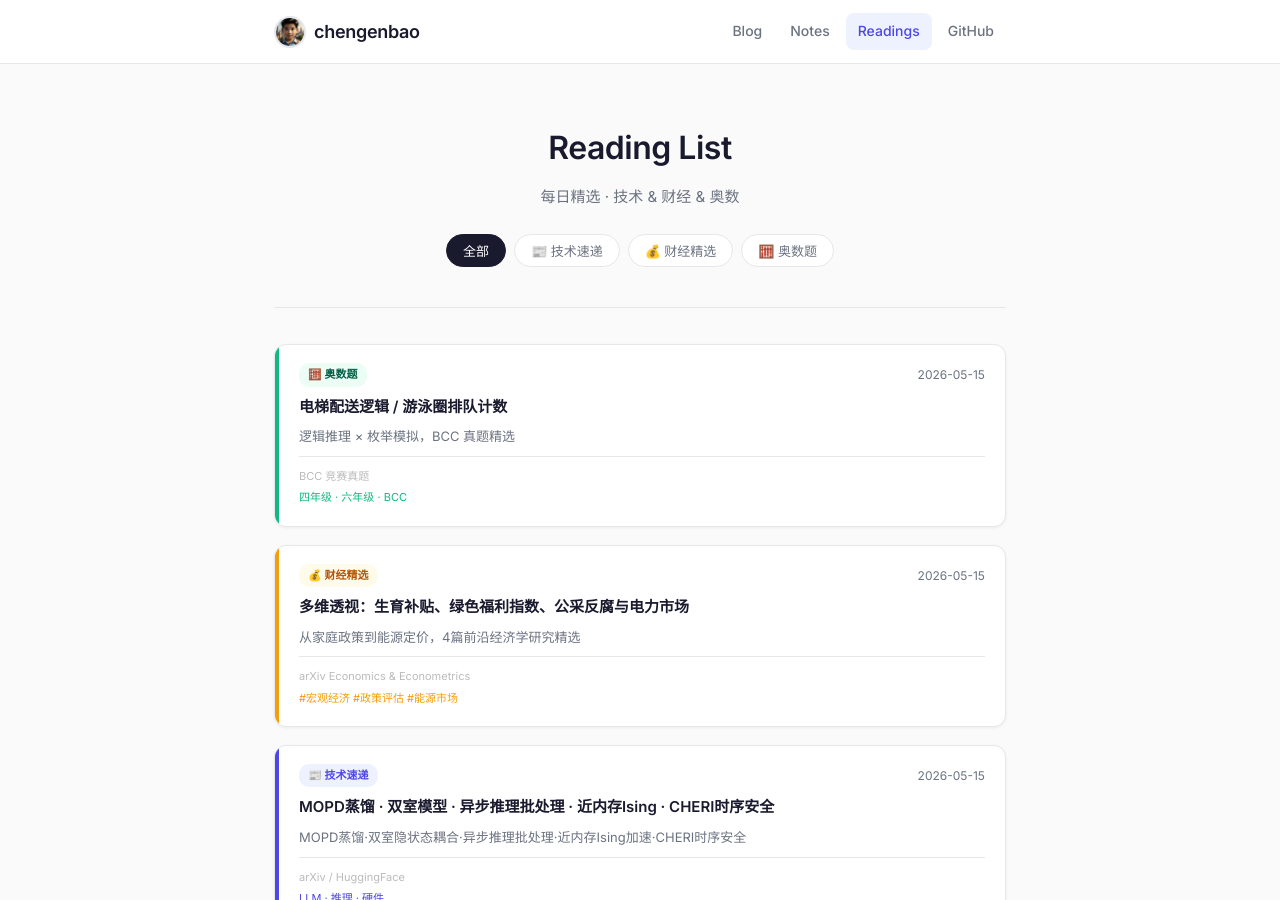
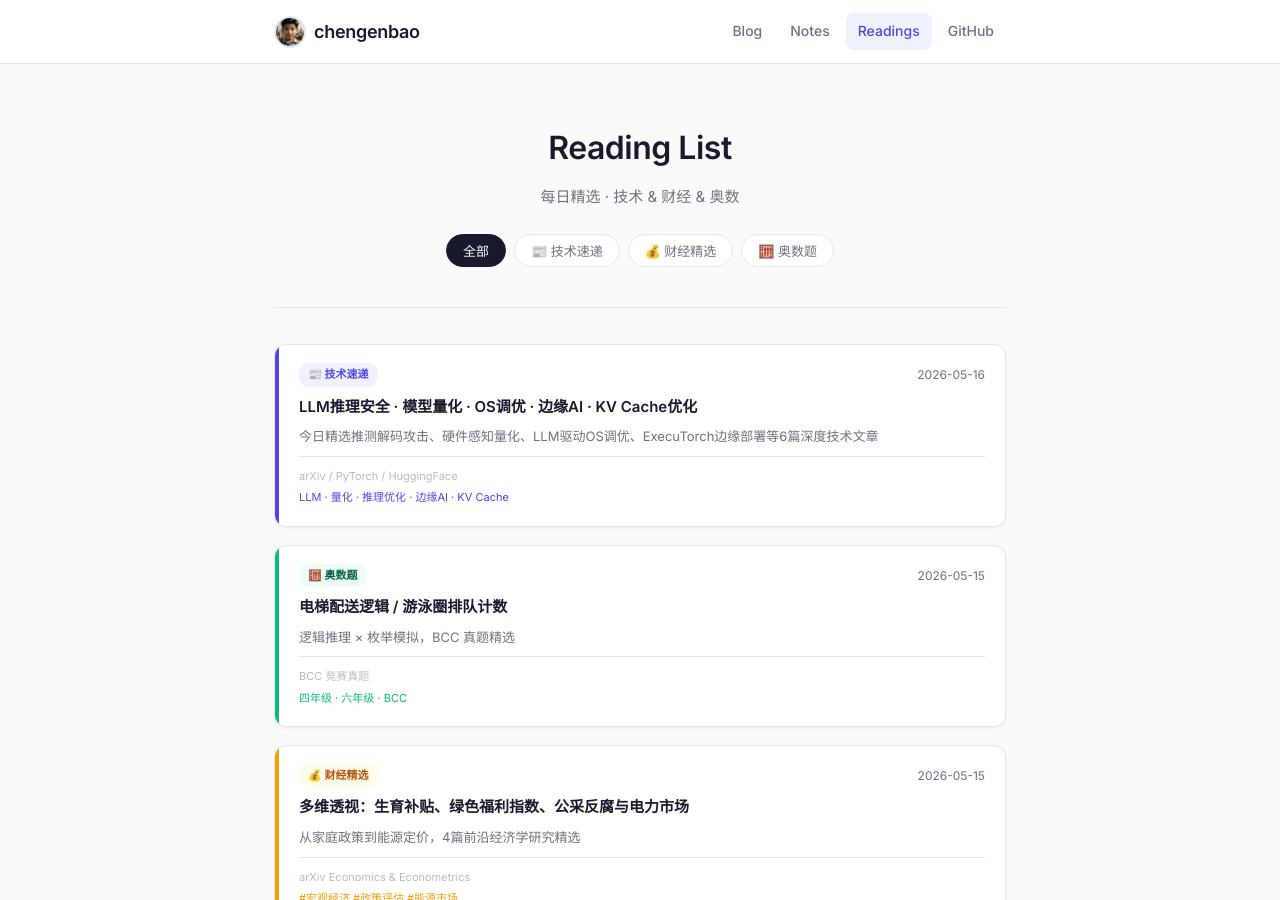
Before and after one commit to chengenbao/chengenbao.github.io, a Jekyll site: the page built from reading-list/index.md, in a window 1280 px wide and 900 px high. Built offline with Jekyll 4.4.1, drawn with Linux system fonts in a browser that asks for light colours.

Commit message:
add tech card 2026-05-16

```diff
--- a/reading-list/index.md
+++ b/reading-list/index.md
@@ -18,6 +18,21 @@
   </div>
 
   <div class="rl-grid">
+<a class="rl-card tech" href="/reading-list/2026-05-16-tech-daily/">
+  <div class="rl-accent"></div>
+  <div class="rl-body">
+    <div class="rl-top">
+      <span class="rl-badge tech">📰 技术速递</span>
+      <time>2026-05-16</time>
+    </div>
+    <h2>LLM推理安全 · 模型量化 · OS调优 · 边缘AI · KV Cache优化</h2>
+    <p>今日精选推测解码攻击、硬件感知量化、LLM驱动OS调优、ExecuTorch边缘部署等6篇深度技术文章</p>
+    <div class="rl-meta">
+      <span class="rl-source">arXiv / PyTorch / HuggingFace</span>
+      <span class="rl-tags">LLM · 量化 · 推理优化 · 边缘AI · KV Cache</span>
+    </div>
+  </div>
+</a>
 <a class="rl-card math" href="/reading-list/2026-05-15-math/"><div class="rl-accent"></div><div class="rl-body"><div class="rl-top"><span class="rl-badge math">🧮 奥数题</span><time>2026-05-15</time></div><h2>电梯配送逻辑 / 游泳圈排队计数</h2><p>逻辑推理 × 枚举模拟，BCC 真题精选</p><div class="rl-meta"><span class="rl-source">BCC 竞赛真题</span><span class="rl-tags">四年级 · 六年级 · BCC</span></div></div></a>
 <a class="rl-card finance" href="/reading-list/2026-05-15-finance-daily/">
   <div class="rl-accent"></div>
```
